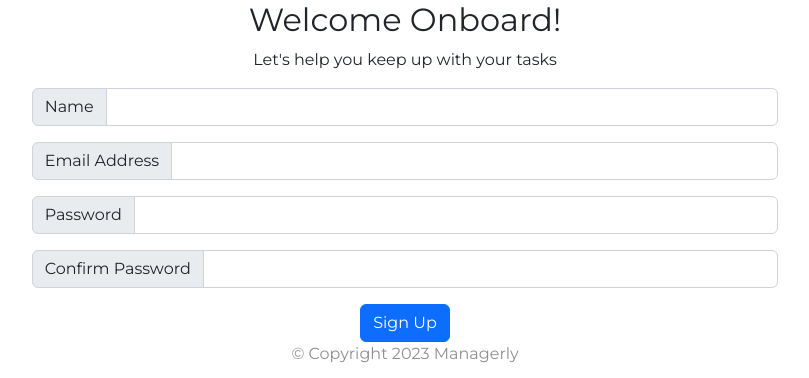
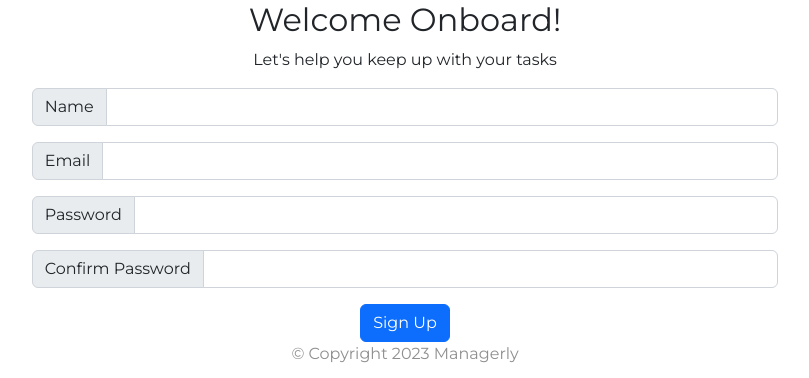
Before and after one commit to vineyy17/managerly-todo-app, a Flask app: page /sign-up in a window 1280 px wide. Shown: the part 340-718 px from the top of the page, without its empty margins (235-1044 px from the left). Run offline with Flask 3, Linux system fonts and the light colour scheme; some libraries are stand-ins or nearby versions.

Commit message:
14th commit

```diff
--- a/templates/sign-in.html
+++ b/templates/sign-in.html
@@ -41,7 +41,7 @@
             <p style="color: red;">{{ error }}</p>
       {% endfor %}
       <div class="input-group mb-3">
-  <span class="input-group-text">Email Address</span>
+  <span class="input-group-text">Email</span>
     {% if session.get('form_data') %}
                <input id="email" class="form-control" name="email_address" value="{{ session.get('form_data').get
                ('email_address') }}" aria-describedby="emailHelp">
--- a/templates/sign-up.html
+++ b/templates/sign-up.html
@@ -63,7 +63,7 @@
             </div>
   <div class="col-sm-7 col-centered">
       <div class="input-group mb-3">
-  <span class="input-group-text">Email Address</span>
+  <span class="input-group-text">Email</span>
                <input id="email" class="form-control" name="email_address" value="" aria-describedby="emailHelp">
           </div>
             </div>
```
